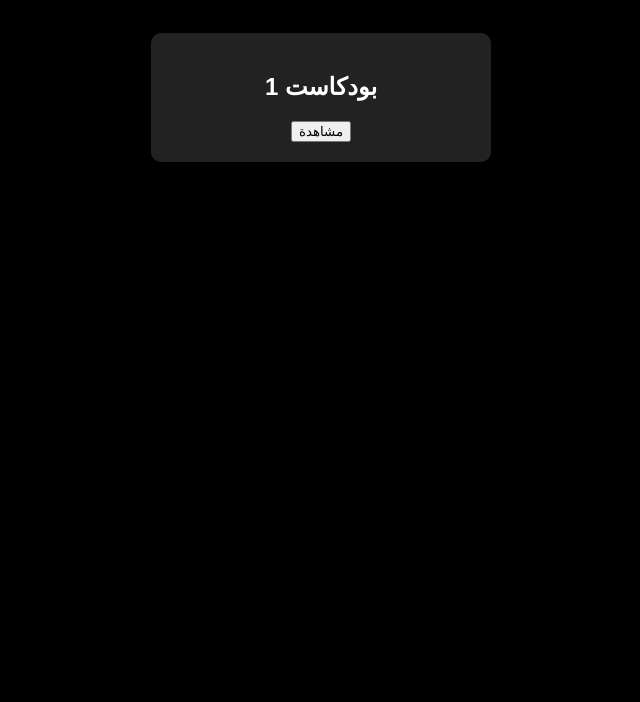
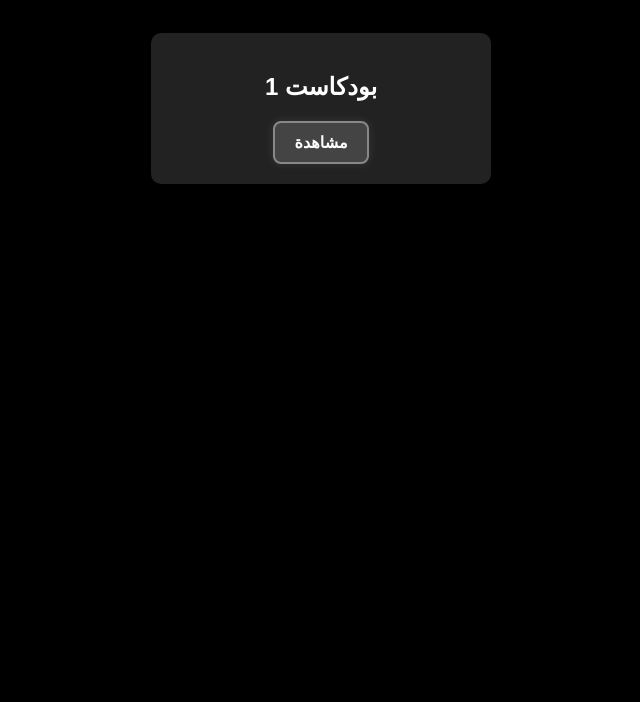
Before and after one commit to khaled-taha/developMe, a plain HTML site: page subtype.html in a window 1280 px wide. Shown: the part 98-800 px from the top of the page, without its empty margins (319-959 px from the left). Drawn offline with Linux system fonts and the light colour scheme.

Commit message:
Make the button coll

```diff
--- a/styles.css
+++ b/styles.css
@@ -33,6 +33,35 @@ header, footer {
     transform: scale(1.05);
 }
 
+/* Cool Button Style */
+button {
+    background-color: #444; /* Dark gray for the button background */
+    color: #fff; /* White text */
+    padding: 10px 20px;
+    font-size: 1rem;
+    font-weight: bold;
+    border: 2px solid #888; /* Border with a medium gray color */
+    border-radius: 8px; /* Rounded corners */
+    cursor: pointer;
+    transition: all 0.3s ease; /* Smooth transition for hover effect */
+    box-shadow: 0 0 10px rgba(255, 255, 255, 0.1); /* Subtle glow effect */
+}
+
+/* Button Hover Effect */
+button:hover {
+    background-color: #555; /* Slightly lighter background on hover */
+    border-color: #fff; /* Change border to white on hover */
+    color: #ffd700; /* Gold color for the text on hover */
+    box-shadow: 0 0 15px rgba(255, 215, 0, 0.6); /* Brighter glow on hover */
+    transform: translateY(-3px); /* Lift button slightly on hover */
+}
+
+/* Button Active (Pressed) Effect */
+button:active {
+    transform: translateY(1px); /* Slight push down when clicked */
+    box-shadow: 0 0 5px rgba(255, 215, 0, 0.8); /* Dim the glow on active */
+}
+
 /* Responsive Media Queries */
 @media (max-width: 768px) {
     .category-box, .sub-category-box, .video-box {
```
